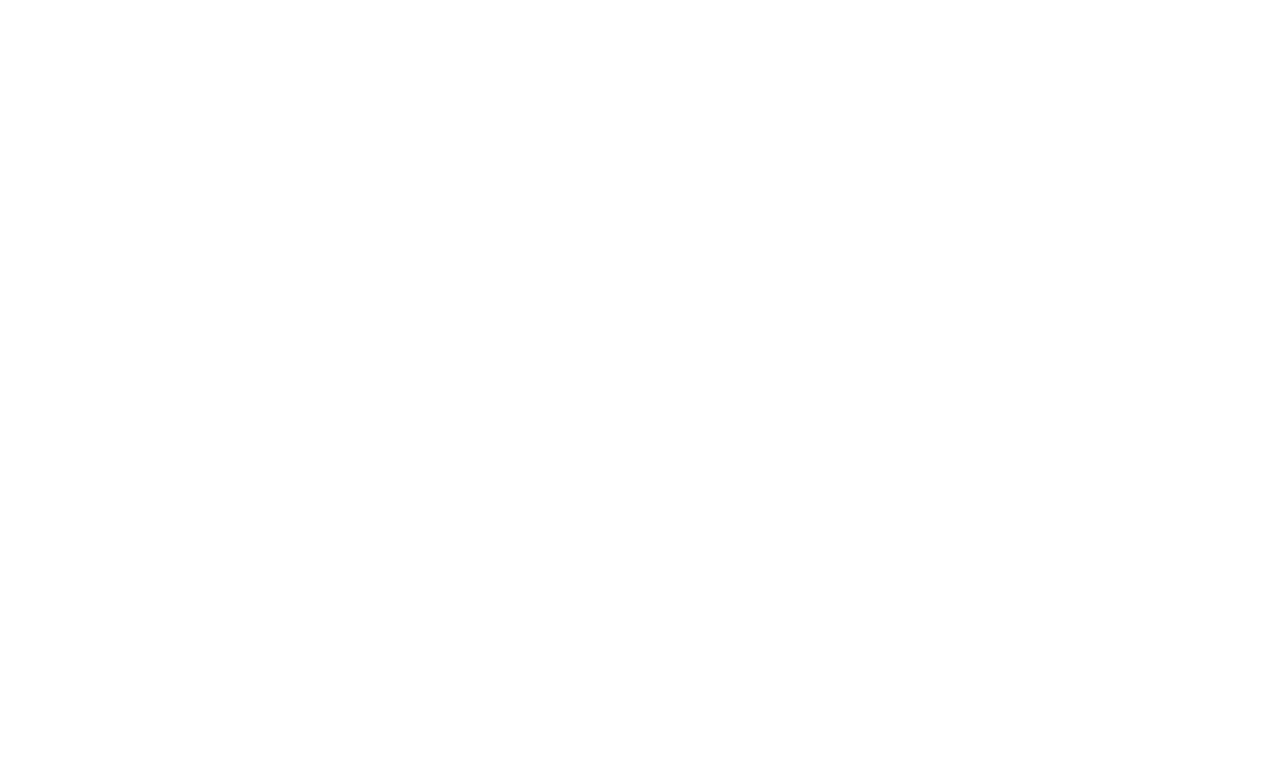
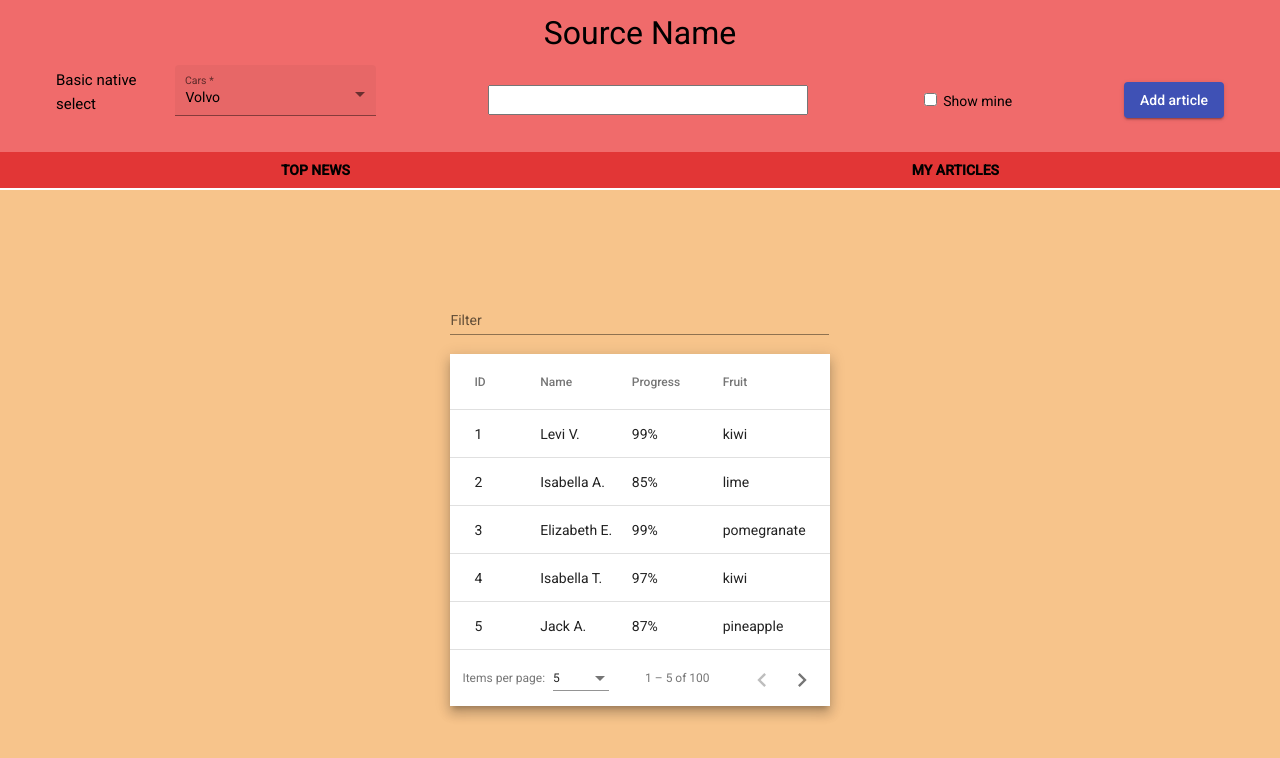
Before and after one commit to TimBabaryka/InternshipEPAM, an Angular app in the folder angular/myapp/: page /main/myArticles in a window 1280 px wide. Before the commit this address led to /. Shown: the top 758 px of the page. Built offline with nearby package versions, Linux system fonts and the light colour scheme.

Commit message:
feat: add page paginator with sort and filter

```diff
--- a/angular/myapp/src/app/app.module.ts
+++ b/angular/myapp/src/app/app.module.ts
@@ -17,6 +17,9 @@
 import { MatDialogModule } from '@angular/material/dialog';
 import { CreatepostComponent } from './main/createpost/createpost.component';
 import { TruncatePipe } from './pipes/truncate.pipe';
+import { NewstableComponent } from './main/newstable/newstable.component';
+import { MatTableModule } from '@angular/material/table';
+import { MatPaginatorModule } from '@angular/material/paginator';
 
 @NgModule({
   declarations: [
@@ -26,9 +29,12 @@
     ContentComponent,
     NewpostComponent,
     CreatepostComponent,
+    NewstableComponent,
     TruncatePipe,
   ],
   imports: [
+    MatPaginatorModule,
+    MatTableModule,
     HttpClientModule,
     BrowserModule,
     AppRoutingModule,
--- a/angular/myapp/src/app/main/content/newpost/newpost.component.ts
+++ b/angular/myapp/src/app/main/content/newpost/newpost.component.ts
@@ -1,4 +1,11 @@
-import { Component, Input, OnInit, Output } from '@angular/core';
+import {
+  Component,
+  Input,
+  OnInit,
+  Output,
+  OnChanges,
+  SimpleChanges,
+} from '@angular/core';
 import { EventEmitter } from '@angular/core';
 import { Article, Post } from '../content.component';
 import { TruncatePipe } from 'src/app/pipes/truncate.pipe';
@@ -8,7 +15,7 @@
   templateUrl: './newpost.component.html',
   styleUrls: ['./newpost.component.scss'],
 })
-export class NewpostComponent implements OnInit {
+export class NewpostComponent implements OnInit, OnChanges {
   @Input() child!: Article;
   @Output() deletePost = new EventEmitter<string>();
   constructor() {}
@@ -22,5 +29,8 @@
     console.log(this.child.source.name);
   }
 
+  ngOnChanges(changes: SimpleChanges): void {
+    // console.log('ngOnChanges', changes);
+  }
   ngOnInit(): void {}
 }
--- a/angular/myapp/src/app/main/main.component.html
+++ b/angular/myapp/src/app/main/main.component.html
@@ -23,11 +23,12 @@
         </button>
       </div>
     </div>
-    <section class="newsHeader">
-      <h1>Top News</h1>
-      <h2>My news</h2>
-    </section>
   </div>
-
-  <app-content class="main-content"></app-content>
+  <section class="newsHeader">
+    <a class="linkPage" routerLink="content">Top News </a>
+    <a class="linkPage" routerLink="myArticles">My articles</a>
+  </section>
+  <div class="main-content">
+    <router-outlet></router-outlet>
+  </div>
 </div>
--- a/angular/myapp/src/app/main/main.component.scss
+++ b/angular/myapp/src/app/main/main.component.scss
@@ -4,10 +4,10 @@
   display: grid;
   grid-auto-columns: 1fr;
   grid-template-columns: 1fr;
-  grid-template-rows: 0.4fr 1.7fr;
-
+  grid-template-rows: 0.4fr 0.1fr 1.6fr;
   grid-template-areas:
     "header"
+    "bottom-header"
     "main-content";
 }
 .header {
@@ -24,8 +24,22 @@
   color: white;
   background-color: rgb(226, 54, 54);
   width: 100%;
-  height: 100%;
+  height: 2.2rem;
+  grid-area: bottom-header;
   justify-content: space-around;
+  align-items: center;
+}
+
+.linkPage {
+  text-decoration: none;
+  text-transform: uppercase;
+  color: black;
+  font-weight: bold;
+}
+
+.linkPage:hover {
+  color: white;
+  text-shadow: 1px 1px 2px red, 0 0 1em blue, 0 0 0.2em blue;
 }
 .main-content {
   align-items: center;
--- /dev/null
+++ b/angular/myapp/src/app/main/newstable/newstable.component.html
@@ -0,0 +1,47 @@
+<mat-form-field appearance="standard">
+  <mat-label>Filter</mat-label>
+  <input matInput (keyup)="applyFilter($event)" placeholder="Ex. Mia" #input />
+</mat-form-field>
+
+<div class="mat-elevation-z8">
+  <table mat-table [dataSource]="dataSource" matSort>
+    <!-- ID Column -->
+    <ng-container matColumnDef="id">
+      <th mat-header-cell *matHeaderCellDef mat-sort-header>ID</th>
+      <td mat-cell *matCellDef="let row">{{ row.id }}</td>
+    </ng-container>
+
+    <!-- Progress Column -->
+    <ng-container matColumnDef="progress">
+      <th mat-header-cell *matHeaderCellDef mat-sort-header>Progress</th>
+      <td mat-cell *matCellDef="let row">{{ row.progress }}%</td>
+    </ng-container>
+
+    <!-- Name Column -->
+    <ng-container matColumnDef="name">
+      <th mat-header-cell *matHeaderCellDef mat-sort-header>Name</th>
+      <td mat-cell *matCellDef="let row">{{ row.name }}</td>
+    </ng-container>
+
+    <!-- Fruit Column -->
+    <ng-container matColumnDef="fruit">
+      <th mat-header-cell *matHeaderCellDef mat-sort-header>Fruit</th>
+      <td mat-cell *matCellDef="let row">{{ row.fruit }}</td>
+    </ng-container>
+
+    <tr mat-header-row *matHeaderRowDef="displayedColumns"></tr>
+    <tr mat-row *matRowDef="let row; columns: displayedColumns"></tr>
+
+    <!-- Row shown when there is no matching data. -->
+    <tr class="mat-row" *matNoDataRow>
+      <td class="mat-cell" colspan="4">
+        No data matching the filter "{{ input.value }}"
+      </td>
+    </tr>
+  </table>
+
+  <mat-paginator
+    [pageSizeOptions]="[5, 10, 25, 100]"
+    aria-label="Select page of users"
+  ></mat-paginator>
+</div>
--- /dev/null
+++ b/angular/myapp/src/app/main/newstable/newstable.component.scss
@@ -0,0 +1,13 @@
+table {
+  width: 100%;
+}
+
+.mat-form-field {
+  font-size: 14px;
+  width: 100%;
+}
+
+td,
+th {
+  width: 25%;
+}
--- /dev/null
+++ b/angular/myapp/src/app/main/newstable/newstable.component.ts
@@ -0,0 +1,93 @@
+import { AfterViewInit, Component, ViewChild } from '@angular/core';
+import { MatPaginator } from '@angular/material/paginator';
+import { MatSort } from '@angular/material/sort';
+import { MatTableDataSource } from '@angular/material/table';
+
+export interface UserData {
+  id: string;
+  name: string;
+  progress: string;
+  fruit: string;
+}
+
+const FRUITS: string[] = [
+  'blueberry',
+  'lychee',
+  'kiwi',
+  'mango',
+  'peach',
+  'lime',
+  'pomegranate',
+  'pineapple',
+];
+const NAMES: string[] = [
+  'Maia',
+  'Asher',
+  'Olivia',
+  'Atticus',
+  'Amelia',
+  'Jack',
+  'Charlotte',
+  'Theodore',
+  'Isla',
+  'Oliver',
+  'Isabella',
+  'Jasper',
+  'Cora',
+  'Levi',
+  'Violet',
+  'Arthur',
+  'Mia',
+  'Thomas',
+  'Elizabeth',
+];
+
+@Component({
+  selector: 'app-newstable',
+  templateUrl: './newstable.component.html',
+  styleUrls: ['./newstable.component.scss'],
+})
+export class NewstableComponent implements AfterViewInit {
+  displayedColumns: string[] = ['id', 'name', 'progress', 'fruit'];
+  dataSource: MatTableDataSource<UserData>;
+
+  @ViewChild(MatPaginator) paginator!: MatPaginator;
+  @ViewChild(MatSort) sort!: MatSort;
+  constructor() {
+    // Create 100 users
+    const users = Array.from({ length: 100 }, (_, k) => createNewUser(k + 1));
+
+    // Assign the data to the data source for the table to render
+    this.dataSource = new MatTableDataSource(users);
+  }
+
+  ngAfterViewInit() {
+    this.dataSource.paginator = this.paginator;
+    this.dataSource.sort = this.sort;
+  }
+
+  applyFilter(event: Event) {
+    const filterValue = (event.target as HTMLInputElement).value;
+    this.dataSource.filter = filterValue.trim().toLowerCase();
+
+    if (this.dataSource.paginator) {
+      this.dataSource.paginator.firstPage();
+    }
+  }
+}
+
+/** Builds and returns a new User. */
+function createNewUser(id: number): UserData {
+  const name =
+    NAMES[Math.round(Math.random() * (NAMES.length - 1))] +
+    ' ' +
+    NAMES[Math.round(Math.random() * (NAMES.length - 1))].charAt(0) +
+    '.';
+
+  return {
+    id: id.toString(),
+    name: name,
+    progress: Math.round(Math.random() * 100).toString(),
+    fruit: FRUITS[Math.round(Math.random() * (FRUITS.length - 1))],
+  };
+}
```
Also changed, not shown: angular/myapp/src/app/app-routing.module.ts (+11 -2 lines), 1 other file (tests, documents, lock files or other folders).
